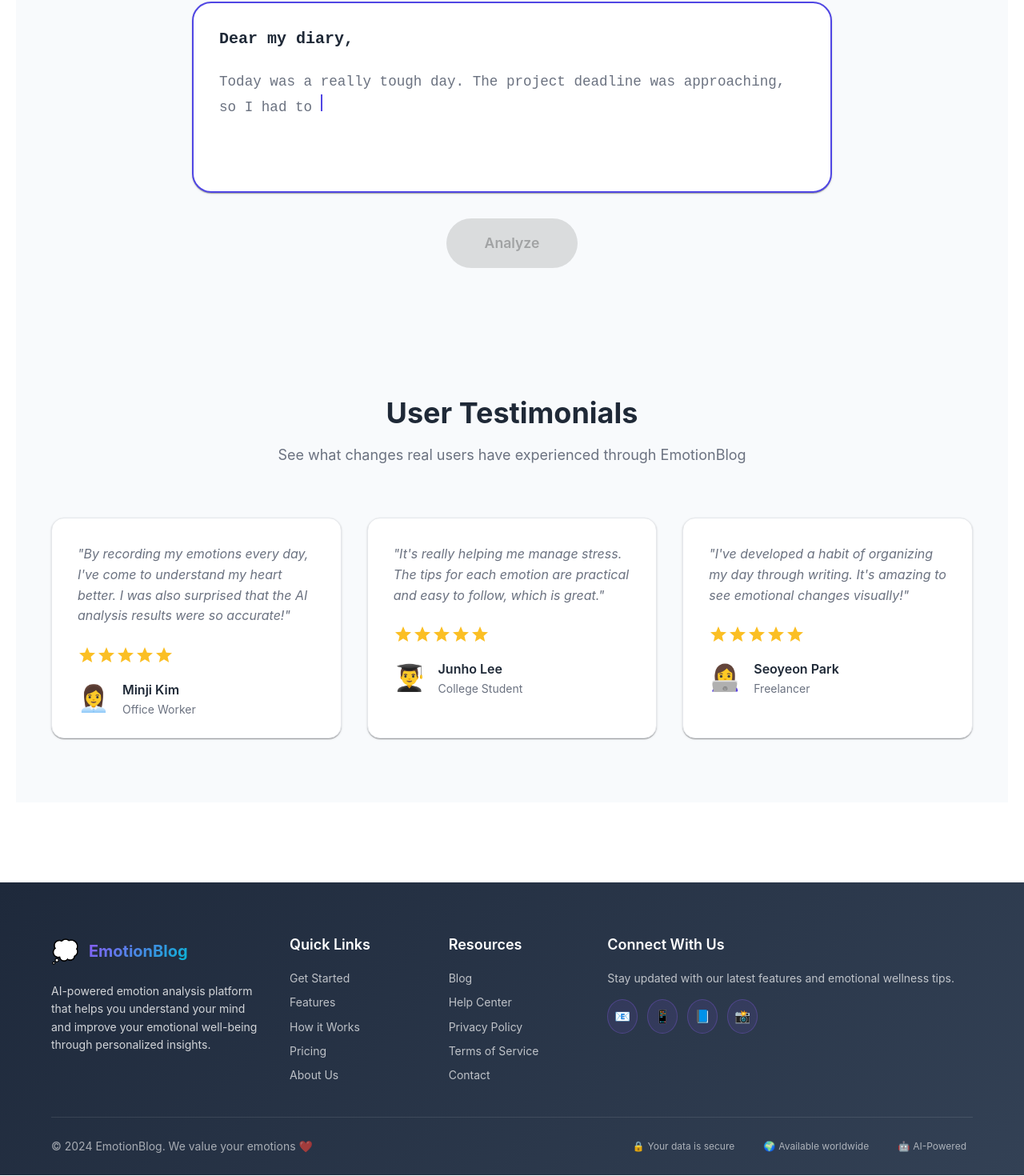
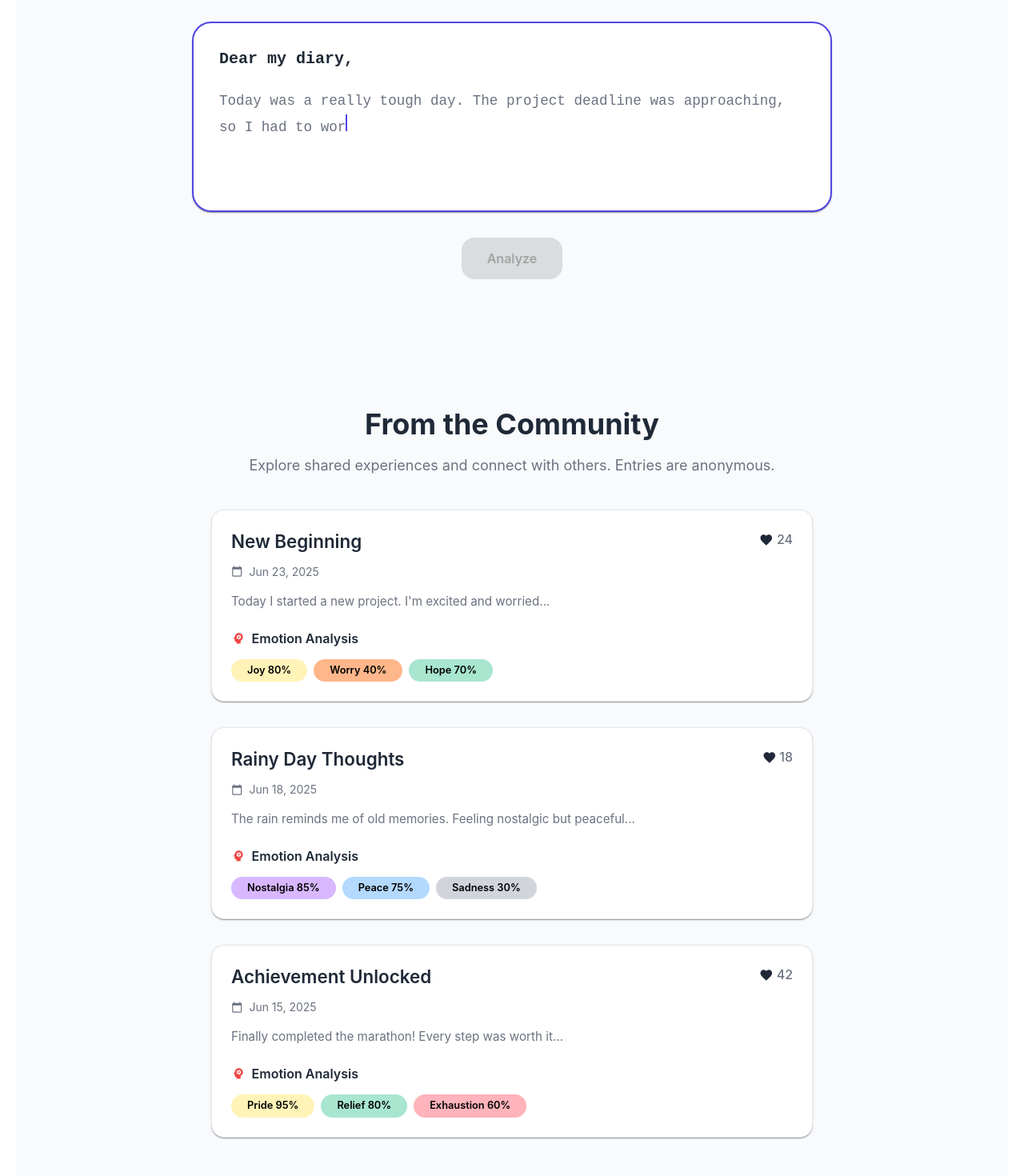
Before and after one commit to Mindtrees/logemotion, a React (Create React App) app in the folder frontend/: page / in a window 1280 px wide. Shown: the part 1321-2791 px from the top of the page at 80% size. Built offline with nearby package versions, Linux system fonts and the light colour scheme; the HTML template or start-up script is replaced by a standard one.

Commit message:
update features posts hero

```diff
--- a/frontend/src/App.tsx
+++ b/frontend/src/App.tsx
@@ -8,7 +8,7 @@ const AppLayout = React.lazy(() => import('./layout/AppLayout'));
 function App() {
   return (
     <CustomThemeProvider>
-      <Router>
+      <Router future={{ v7_startTransition: true, v7_relativeSplatPath: true }}>
         <Suspense fallback={<Loading />}>
           <AppLayout />
         </Suspense>
--- a/frontend/src/components/Demo/index.tsx
+++ b/frontend/src/components/Demo/index.tsx
@@ -1,4 +1,5 @@
 import * as React from 'react';
+import { useNavigate } from 'react-router-dom';
 import {
   Box,
   Typography,
@@ -8,9 +9,16 @@ import {
   LinearProgress,
   Stack
 } from '@mui/material';
+import {
+  Notes,
+  Lightbulb,
+  CalendarToday,
+  Psychology
+} from '@mui/icons-material';
 import Button from '../common/Button';
 
 const Demo = () => {
+  const navigate = useNavigate();
   const [isAnalyzed, setIsAnalyzed] = React.useState(false);
   const [displayedText, setDisplayedText] = React.useState('');
   const [displayedTitle, setDisplayedTitle] = React.useState('');
@@ -22,10 +30,10 @@ const Demo = () => {
   const fullText = "Today was a really tough day. The project deadline was approaching, so I had to work late into the night, and unexpected problems kept popping up. I felt a lot of stress, but I also felt a sense of accomplishment as I worked with my team to solve each problem. It was hard, but I feel a great sense of achievement for having made it through.";
 
   const emotions = [
-    { name: 'Achievement', value: 79, color: '#10b981' },
-    { name: 'Fatigue', value: 71, color: '#f59e0b' },
-    { name: 'Stress', value: 65, color: '#ef4444' },
-    { name: 'Pride', value: 58, color: '#5046e4' }
+    { name: 'Achievement', value: 79, color: '#FFF3B8' },
+    { name: 'Fatigue', value: 71, color: '#FFB3BA' },
+    { name: 'Stress', value: 65, color: '#FFB68A' },
+    { name: 'Pride', value: 58, color: '#D8B7FF' }
   ];
 
   React.useEffect(() => {
@@ -101,7 +109,6 @@ const Demo = () => {
     }, 50);
   };
 
-  if (!isAnalyzed) {
   return (
     <Box sx={{
       py: 10,
@@ -116,7 +123,7 @@ const Demo = () => {
             mb: 2
           }}
         >
-            Real Usage Examples
+          How It Works
         </Typography>
 
         <Typography
@@ -124,13 +131,14 @@ const Demo = () => {
           color="text.secondary"
           sx={{
             textAlign: 'center',
-              mb: 8,
+            mb: 5,
             fontWeight: 400
           }}
         >
-            Check out real user posts and AI emotion analysis results
+          A gentle space to explore your thoughts and understand your emotions.<br/> What's on your mind today?
         </Typography>
 
+        {!isAnalyzed ? (
           <Box sx={{ maxWidth: 800, mx: 'auto' }}>
             <Card
               ref={textRef}
@@ -203,51 +211,12 @@ const Demo = () => {
                 size="large"
                 onClick={handleAnalyzeClick}
                 disabled={displayedText.length < fullText.length}
-                sx={{
-                  px: 6,
-                  py: 2,
-                  fontSize: '1.1rem',
-                  borderRadius: 6
-                }}
               >
                 Analyze
               </Button>
             </Box>
           </Box>
-        </Box>
-      </Box>
-    );
-  }
-
-  return (
-    <Box sx={{
-      py: 10,
-      backgroundColor: 'background.section'
-    }}>
-      <Box sx={{ maxWidth: 1200, mx: 'auto', px: 3 }}>
-        <Typography
-          variant="h2"
-          sx={{
-            fontSize: '2.25rem',
-            textAlign: 'center',
-            mb: 2
-          }}
-        >
-          Real Usage Examples
-        </Typography>
-
-        <Typography
-          variant="h6"
-          color="text.secondary"
-          sx={{
-            textAlign: 'center',
-            mb: 8,
-            fontWeight: 400
-          }}
-        >
-          Check out real user posts and AI emotion analysis results
-        </Typography>
-
+        ) : (
           <Grid container spacing={4}>
             <Grid item xs={12} md={4}>
               <Card
@@ -260,13 +229,14 @@ const Demo = () => {
               >
                 <CardContent>
                   <Stack direction="row" spacing={2} alignItems="center">
-                  <Typography sx={{ fontSize: '1.5rem' }}>🎯</Typography>
+                    <Notes sx={{ fontSize: '1.5rem', color: 'primary.main' }} />
                     <Box>
                       <Typography variant="subtitle1" sx={{ fontWeight: 600 }}>
                         Dear my diary,
                       </Typography>
                       <Typography variant="body2" color="text.secondary">
-                      📅 June 26, 2025
+                        <CalendarToday sx={{ fontSize: '0.875rem', mr: 0.5 }} />
+                        June 26, 2025
                       </Typography>
                     </Box>
                   </Stack>
@@ -294,7 +264,7 @@ const Demo = () => {
                 <CardContent sx={{ p: 4 }}>
                   <Box sx={{ mb: 4 }}>
                     <Stack direction="row" spacing={2} alignItems="center" sx={{ mb: 2 }}>
-                    <Typography sx={{ fontSize: '1.5rem' }}>🎯</Typography>
+                      <Notes sx={{ fontSize: '1.5rem', color: 'primary.main' }} />
                       <Typography variant="h5" sx={{ fontWeight: 600 }}>
                         Dear my diary,
                       </Typography>
@@ -306,7 +276,7 @@ const Demo = () => {
 
                   <Box sx={{ mb: 4 }}>
                     <Stack direction="row" spacing={2} alignItems="center" sx={{ mb: 3 }}>
-                    <Typography sx={{ fontSize: '1.5rem' }}>💗</Typography>
+                      <Psychology sx={{ fontSize: '1.5rem', color: 'primary' }} />
                       <Typography variant="h5" sx={{ fontWeight: 600 }}>
                         AI Emotion Analysis Results
                       </Typography>
@@ -346,7 +316,7 @@ const Demo = () => {
                     borderRadius: 2
                   }}>
                     <Stack direction="row" spacing={2} alignItems="center" sx={{ mb: 2 }}>
-                    <Typography sx={{ fontSize: '1.5rem' }}>🎯</Typography>
+                      <Lightbulb sx={{ fontSize: '1.5rem', color: 'primary.main' }} />
                       <Typography variant="h6" sx={{ fontWeight: 600 }}>
                         Personalized Advice
                       </Typography>
@@ -364,6 +334,7 @@ const Demo = () => {
                         py: 1.5,
                         borderRadius: 6
                       }}
+                      onClick={() => navigate('/login')}
                     >
                       Get Started
                     </Button>
@@ -372,6 +343,7 @@ const Demo = () => {
               </Card>
             </Grid>
           </Grid>
+        )}
       </Box>
     </Box>
   );
--- a/frontend/src/components/ExamplePosts/index.tsx
+++ b/frontend/src/components/ExamplePosts/index.tsx
@@ -1,33 +1,52 @@
-import * as React from 'react';
 import {
   Box,
   Typography,
   Grid,
   Card,
   CardContent,
-  Rating,
-  Stack
+  Stack,
+  Chip,
 } from '@mui/material';
+import {
+  CalendarToday,
+  Favorite,
+  Psychology
+} from '@mui/icons-material';
 
 const ExamplePosts = () => {
-  const testimonials = [
+  const posts = [
     {
-      name: 'Minji Kim',
-      role: 'Office Worker',
-      content: 'By recording my emotions every day, I\'ve come to understand my heart better. I was also surprised that the AI analysis results were so accurate!',
-      avatar: '👩‍💼'
+      title: 'New Beginning',
+      date: 'Jun 23, 2025',
+      preview: 'Today I started a new project. I\'m excited and worried...',
+      emotions: [
+        { name: 'Joy', percentage: 80, color: '#FFF3B8' },
+        { name: 'Worry', percentage: 40, color: '#FFB68A' },
+        { name: 'Hope', percentage: 70, color: '#A8E6CF' }
+      ],
+      likes: 24
     },
     {
-      name: 'Junho Lee',
-      role: 'College Student',
-      content: 'It\'s really helping me manage stress. The tips for each emotion are practical and easy to follow, which is great.',
-      avatar: '👨‍🎓'
+      title: 'Rainy Day Thoughts',
+      date: 'Jun 18, 2025',
+      preview: 'The rain reminds me of old memories. Feeling nostalgic but peaceful...',
+      emotions: [
+        { name: 'Nostalgia', percentage: 85, color: '#D8B7FF' },
+        { name: 'Peace', percentage: 75, color: '#B3D9FF' },
+        { name: 'Sadness', percentage: 30, color: '#D1D5DB' }
+      ],
+      likes: 18
     },
     {
-      name: 'Seoyeon Park',
-      role: 'Freelancer',
-      content: 'I\'ve developed a habit of organizing my day through writing. It\'s amazing to see emotional changes visually!',
-      avatar: '👩‍💻'
+      title: 'Achievement Unlocked',
+      date: 'Jun 15, 2025',
+      preview: 'Finally completed the marathon! Every step was worth it...',
+      emotions: [
+        { name: 'Pride', percentage: 95, color: '#FFF3B8' },
+        { name: 'Relief', percentage: 80, color: '#A8E6CF' },
+        { name: 'Exhaustion', percentage: 60, color: '#FFB3BA' }
+      ],
+      likes: 42
     }
   ];
 
@@ -36,7 +55,7 @@ const ExamplePosts = () => {
       py: 10,
       backgroundColor: 'background.section'
     }}>
-      <Box sx={{ maxWidth: 1200, mx: 'auto', px: 3 }}>
+      <Box sx={{ maxWidth: 800, mx: 'auto', px: 3 }}>
         <Box>
           <Typography
             variant="h2"
@@ -46,7 +65,7 @@ const ExamplePosts = () => {
               mb: 2
             }}
           >
-            User Testimonials
+           From the Community
           </Typography>
 
           <Typography
@@ -54,60 +73,87 @@ const ExamplePosts = () => {
             color="text.secondary"
             sx={{
               textAlign: 'center',
-              mb: 8,
+              mb: 5,
               fontWeight: 400
             }}
           >
-            See what changes real users have experienced through EmotionBlog
+           Explore shared experiences and connect with others. Entries are anonymous.
           </Typography>
 
           <Grid container spacing={4}>
-            {testimonials.map((testimonial, index) => (
-              <Grid item xs={12} md={4} key={index}>
-                <Card sx={{ height: '100%' }}>
-                  <CardContent sx={{ p: 4 }}>
+            {posts.map((post, index) => (
+              <Grid item xs={12} key={index}>
+                <Card
+                  sx={{
+                    width: '100%'
+                  }}
+                >
+                  <CardContent sx={{ p: 3 }}>
+                    <Stack direction="row" justifyContent="space-between" alignItems="flex-start" sx={{ mb: 1.5 }}>
+                      <Typography
+                        variant="h5"
+                        sx={{
+                          fontWeight: 600,
+                          fontSize: '1.4rem',
+                          flex: 1
+                        }}
+                      >
+                        {post.title}
+                      </Typography>
+
+                      <Stack direction="row" alignItems="center" spacing={0.5}>
+                        <Favorite sx={{ fontSize: '1.1rem', color: '#primary' }} />
+                        <Typography variant="body1" color="text.secondary" sx={{ fontWeight: 500 }}>
+                          {post.likes}
+                        </Typography>
+                      </Stack>
+                    </Stack>
+
+                    <Stack direction="row" alignItems="center" spacing={1} sx={{ mb: 2 }}>
+                      <CalendarToday sx={{ fontSize: '0.9rem', color: 'text.secondary' }} />
+                      <Typography variant="body2" color="text.secondary">
+                        {post.date}
+                      </Typography>
+                    </Stack>
+
                     <Typography
                       variant="body1"
+                      color="text.secondary"
                       sx={{
-                        fontStyle: 'italic',
-                        lineHeight: 1.6,
-                        mb: 3
+                        mb: 2.5,
+                        lineHeight: 1.5,
+                        fontSize: '0.95rem'
                       }}
-                      color="text.secondary"
                     >
-                      "{testimonial.content}"
+                      {post.preview}
                     </Typography>
 
-                    <Rating
-                      value={5}
-                      readOnly
-                      sx={{
-                        mb: 2,
-                        '& .MuiRating-iconFilled': {
-                          color: '#fbbf24'
-                        }
-                      }}
-                    />
+                    <Box>
+                      <Stack direction="row" alignItems="center" spacing={1} sx={{ mb: 1.5 }}>
+                        <Psychology sx={{ fontSize: '1.1rem', color: '#ef4444' }} />
+                        <Typography variant="subtitle1" color="text.primary" sx={{ fontWeight: 600 }}>
+                          Emotion Analysis
+                        </Typography>
+                      </Stack>
 
-                    <Stack direction="row" spacing={2} alignItems="center">
-                      <Typography sx={{ fontSize: '2rem' }}>
-                        {testimonial.avatar}
-                      </Typography>
-                      <Box>
-                        <Typography
-                          variant="subtitle1"
-                          sx={{ fontWeight: 600 }}
-                        >
-                          {testimonial.name}
-                        </Typography>
-                        <Typography
-                          variant="body2"
-                          color="text.secondary"
-                        >
-                          {testimonial.role}
-                        </Typography>
-                      </Box>
-                    </Stack>
+                      <Stack direction="row" spacing={1} flexWrap="wrap" useFlexGap>
+                        {post.emotions.map((emotion, emotionIndex) => (
+                          <Chip
+                            key={emotionIndex}
+                            label={`${emotion.name} ${emotion.percentage}%`}
+                            sx={{
+                              backgroundColor: emotion.color,
+                              color: '#000',
+                              fontWeight: 600,
+                              fontSize: '0.8rem',
+                              py: 0.5,
+                              px: 1,
+                              height: 'auto'
+                            }}
+                          />
+                        ))}
+                      </Stack>
+                    </Box>
                   </CardContent>
                 </Card>
               </Grid>
--- a/frontend/src/components/Footer/index.tsx
+++ b/frontend/src/components/Footer/index.tsx
@@ -4,21 +4,20 @@ import {
   Typography,
   Grid,
   Link,
-  IconButton,
   Stack,
   Divider,
   Chip
 } from '@mui/material';
+import {
+  Psychology,
+  Security,
+  Public,
+  SmartToy
+} from '@mui/icons-material';
 
 const Footer = () => {
   const quickLinks = ['Get Started', 'Features', 'How it Works', 'Pricing', 'About Us'];
   const resources = ['Blog', 'Help Center', 'Privacy Policy', 'Terms of Service', 'Contact'];
-  const socials = [
-    { icon: '📧', label: 'Email' },
-    { icon: '📱', label: 'Twitter' },
-    { icon: '📘', label: 'Facebook' },
-    { icon: '📸', label: 'Instagram' }
-  ];
 
   return (
     <Box
@@ -28,14 +27,19 @@ const Footer = () => {
         color: 'white',
         pt: 8,
         pb: 3,
-        mt: 10
+        mt: 8
       }}
     >
       <Box sx={{ maxWidth: 1200, mx: 'auto', px: 3 }}>
         <Grid container spacing={5} sx={{ mb: 5 }}>
           <Grid item xs={12} md={3}>
             <Stack direction="row" spacing={1.5} alignItems="center" sx={{ mb: 2 }}>
-              <Typography sx={{ fontSize: '1.75rem' }}>💭</Typography>
+              <Psychology
+                sx={{
+                  fontSize: '2rem',
+                  color: '#8b5cf6'
+                }}
+              />
               <Typography
                 variant="h5"
                 sx={{
@@ -143,24 +147,6 @@ const Footer = () => {
               Stay updated with our latest features and emotional wellness tips.
             </Typography>
 
-            <Stack direction="row" spacing={1.5} sx={{ mb: 3 }}>
-              {socials.map((social, index) => (
-                <IconButton
-                  key={index}
-                  sx={{
-                    backgroundColor: 'rgba(139, 92, 246, 0.1)',
-                    border: '1px solid rgba(139, 92, 246, 0.3)',
-                    color: 'white',
-                    '&:hover': {
-                      backgroundColor: '#8b5cf6',
-                      transform: 'translateY(-2px)'
-                    }
-                  }}
-                >
-                  <Typography>{social.icon}</Typography>
-                </IconButton>
-              ))}
-            </Stack>
           </Grid>
         </Grid>
 
@@ -177,41 +163,50 @@ const Footer = () => {
               color: 'rgba(255, 255, 255, 0.6)'
             }}
           >
-            © 2024 EmotionBlog. We value your emotions ❤️
+            © 2024 EmotionBlog. All rights reserved.
           </Typography>
 
           <Stack direction="row" spacing={3}>
             <Chip
-              icon={<span style={{ fontSize: '0.75rem' }}>🔒</span>}
+              icon={<Security sx={{ fontSize: '1rem' }} />}
               label="Your data is secure"
               size="small"
               sx={{
                 backgroundColor: 'transparent',
                 color: 'rgba(255, 255, 255, 0.6)',
                 border: 'none',
-                fontSize: '0.75rem'
+                fontSize: '0.75rem',
+                '& .MuiChip-icon': {
+                  color: 'rgba(255, 255, 255, 0.6)'
+                }
               }}
             />
             <Chip
-              icon={<span style={{ fontSize: '0.75rem' }}>🌍</span>}
+              icon={<Public sx={{ fontSize: '1rem' }} />}
               label="Available worldwide"
               size="small"
               sx={{
                 backgroundColor: 'transparent',
                 color: 'rgba(255, 255, 255, 0.6)',
                 border: 'none',
-                fontSize: '0.75rem'
+                fontSize: '0.75rem',
+                '& .MuiChip-icon': {
+                  color: 'rgba(255, 255, 255, 0.6)'
+                }
               }}
             />
             <Chip
-              icon={<span style={{ fontSize: '0.75rem' }}>🤖</span>}
+              icon={<SmartToy sx={{ fontSize: '1rem' }} />}
               label="AI-Powered"
               size="small"
               sx={{
                 backgroundColor: 'transparent',
                 color: 'rgba(255, 255, 255, 0.6)',
                 border: 'none',
-                fontSize: '0.75rem'
+                fontSize: '0.75rem',
+                '& .MuiChip-icon': {
+                  color: 'rgba(255, 255, 255, 0.6)'
+                }
               }}
             />
           </Stack>
--- a/frontend/src/components/Hero/index.tsx
+++ b/frontend/src/components/Hero/index.tsx
@@ -1,7 +1,9 @@
 import { Box, Typography, Stack } from '@mui/material';
 import Button from '../common/Button';
+import { useNavigate } from 'react-router-dom';
 
 const Hero = () => {
+  const navigate = useNavigate();
   return (
     <Box
       sx={{
@@ -22,7 +24,7 @@ const Hero = () => {
             lineHeight: 1.2
           }}
         >
-          Record and Analyze Your Emotions
+          How MindTrees Helps You Grow
         </Typography>
 
         <Typography
@@ -44,7 +46,7 @@ const Hero = () => {
           justifyContent="center"
           alignItems="center"
         >
-          <Button variant="primary" size="large">
+          <Button variant="primary" size="large" onClick={() => navigate('/login')}>
             Get Started
           </Button>
         </Stack>
--- a/frontend/src/components/common/Button.tsx
+++ b/frontend/src/components/common/Button.tsx
@@ -23,16 +23,32 @@ const Button: React.FC<CustomButtonProps> = ({
         return {
           backgroundColor: '#1f2937',
           color: 'white',
+          boxShadow: '0 2px 4px rgba(31, 41, 55, 0.1)',
           '&:hover': {
-            backgroundColor: '#111827'
+            backgroundColor: '#374151',
+            boxShadow: '0 4px 12px rgba(31, 41, 55, 0.15)',
+            transform: 'translateY(-1px)'
+          },
+          '&:active': {
+            transform: 'translateY(0)',
+            backgroundColor: '#111827',
+            boxShadow: '0 2px 4px rgba(31, 41, 55, 0.1)'
           }
         };
       case 'secondary':
         return {
           backgroundColor: '#8b5cf6',
           color: 'white',
+          boxShadow: '0 2px 4px rgba(139, 92, 246, 0.1)',
           '&:hover': {
-            backgroundColor: '#7c3aed'
+            backgroundColor: '#a78bfa',
+            boxShadow: '0 4px 12px rgba(139, 92, 246, 0.2)',
+            transform: 'translateY(-1px)'
+          },
+          '&:active': {
+            transform: 'translateY(0)',
+            backgroundColor: '#7c3aed',
+            boxShadow: '0 2px 4px rgba(139, 92, 246, 0.1)'
           }
         };
       case 'outlined':
@@ -40,10 +56,18 @@ const Button: React.FC<CustomButtonProps> = ({
           color: '#1f2937',
           borderColor: '#1f2937',
           backgroundColor: 'transparent',
+          borderWidth: '1px',
+          borderStyle: 'solid',
           '&:hover': {
-            backgroundColor: '#1f2937',
-            color: 'white',
-            borderColor: '#1f2937'
+            backgroundColor: 'rgba(31, 41, 55, 0.05)',
+            borderColor: '#374151',
+            boxShadow: '0 4px 12px rgba(31, 41, 55, 0.15)',
+            transform: 'translateY(-1px)'
+          },
+          '&:active': {
+            transform: 'translateY(0)',
+            backgroundColor: 'rgba(31, 41, 55, 0.1)',
+            boxShadow: 'none'
           }
         };
       case 'text':
@@ -51,7 +75,13 @@ const Button: React.FC<CustomButtonProps> = ({
           color: '#1f2937',
           backgroundColor: 'transparent',
           '&:hover': {
-            backgroundColor: 'rgba(31, 41, 55, 0.04)'
+            backgroundColor: 'rgba(31, 41, 55, 0.08)',
+            color: '#111827',
+            transform: 'translateY(-1px)'
+          },
+          '&:active': {
+            transform: 'translateY(0)',
+            backgroundColor: 'rgba(31, 41, 55, 0.12)'
           }
         };
       default:
@@ -97,7 +127,7 @@ const Button: React.FC<CustomButtonProps> = ({
         ...getSizeStyles(size),
         textTransform: 'none',
         borderRadius: 2,
-        transition: 'all 0.3s ease',
+        transition: 'all 0.2s cubic-bezier(0.4, 0, 0.2, 1)',
         ...sx
       }}
       {...props}
--- a/frontend/src/styles/theme.ts
+++ b/frontend/src/styles/theme.ts
@@ -84,12 +84,12 @@ export const createAppTheme = (mode: 'light' | 'dark') => {
             border: `1px solid ${getSemanticColor(semantic.border.main, mode)}`,
             borderRadius: 16,
             transition: 'all 0.3s ease',
-            '&:hover': {
-              transform: 'translateY(-4px)',
-              boxShadow: mode === 'dark'
-                ? '0 10px 25px -3px rgba(0, 0, 0, 0.3)'
-                : '0 10px 25px -3px rgba(0, 0, 0, 0.1)',
-            },
+            // '&:hover': {
+            //   transform: 'translateY(-4px)',
+            //   boxShadow: mode === 'dark'
+            //     ? '0 10px 25px -3px rgba(0, 0, 0, 0.3)'
+            //     : '0 10px 25px -3px rgba(0, 0, 0, 0.1)',
+            // },
           }),
         },
       },
```
Also changed, not shown: frontend/src/components/Features/index.tsx (+27 -8 lines), frontend/src/components/Navbar/index.tsx (+41 -11 lines). Lines whose indentation alone changed are shown as unchanged.
